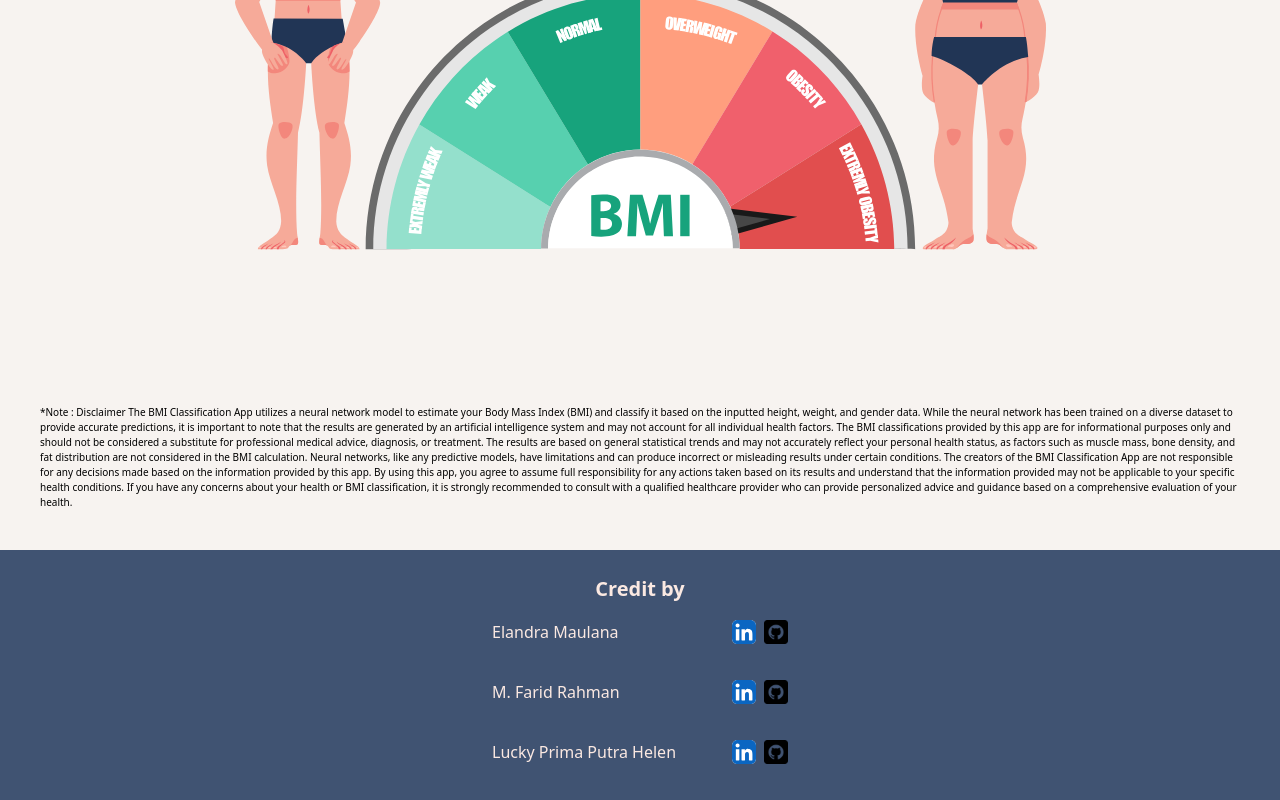
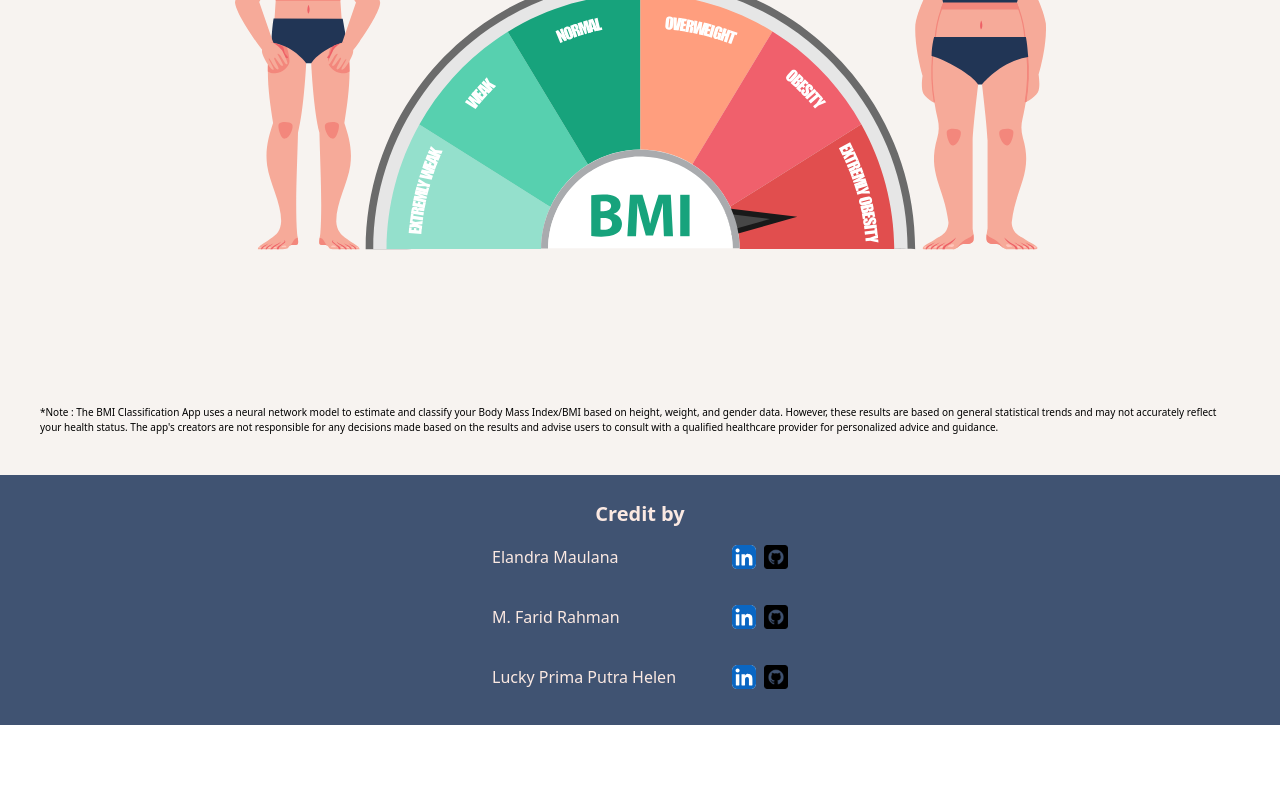
Before and after one commit to LuckyPrima/BMI-Check, a Next.js app: page / in a window 1280 px wide. Shown: the part 2500-3300 px from the top of the page. After the commit the page ends 3225 px from the top, so only its background shows below. Built offline with nearby package versions, Linux system fonts and the light colour scheme.

Commit message:
update text on get started section

```diff
--- a/src/pages/index.tsx
+++ b/src/pages/index.tsx
@@ -140,31 +140,14 @@ const HomePage = () => {
 
           <div className="flex text-[10px]">
             <p>
-              *Note : Disclaimer The BMI Classification App utilizes a neural
-              network model to estimate your Body Mass Index (BMI) and classify
-              it based on the inputted height, weight, and gender data. While
-              the neural network has been trained on a diverse dataset to
-              provide accurate predictions, it is important to note that the
-              results are generated by an artificial intelligence system and may
-              not account for all individual health factors. The BMI
-              classifications provided by this app are for informational
-              purposes only and should not be considered a substitute for
-              professional medical advice, diagnosis, or treatment. The results
-              are based on general statistical trends and may not accurately
-              reflect your personal health status, as factors such as muscle
-              mass, bone density, and fat distribution are not considered in the
-              BMI calculation. Neural networks, like any predictive models, have
-              limitations and can produce incorrect or misleading results under
-              certain conditions. The creators of the BMI Classification App are
-              not responsible for any decisions made based on the information
-              provided by this app. By using this app, you agree to assume full
-              responsibility for any actions taken based on its results and
-              understand that the information provided may not be applicable to
-              your specific health conditions. If you have any concerns about
-              your health or BMI classification, it is strongly recommended to
-              consult with a qualified healthcare provider who can provide
-              personalized advice and guidance based on a comprehensive
-              evaluation of your health.
+              *Note : The BMI Classification App uses a neural network model to
+              estimate and classify your Body Mass Index/BMI based on height,
+              weight, and gender data. However, these results are based on
+              general statistical trends and may not accurately reflect your
+              health status. The app's creators are not responsible for any
+              decisions made based on the results and advise users to consult
+              with a qualified healthcare provider for personalized advice and
+              guidance.
             </p>
           </div>
         </div>
```
